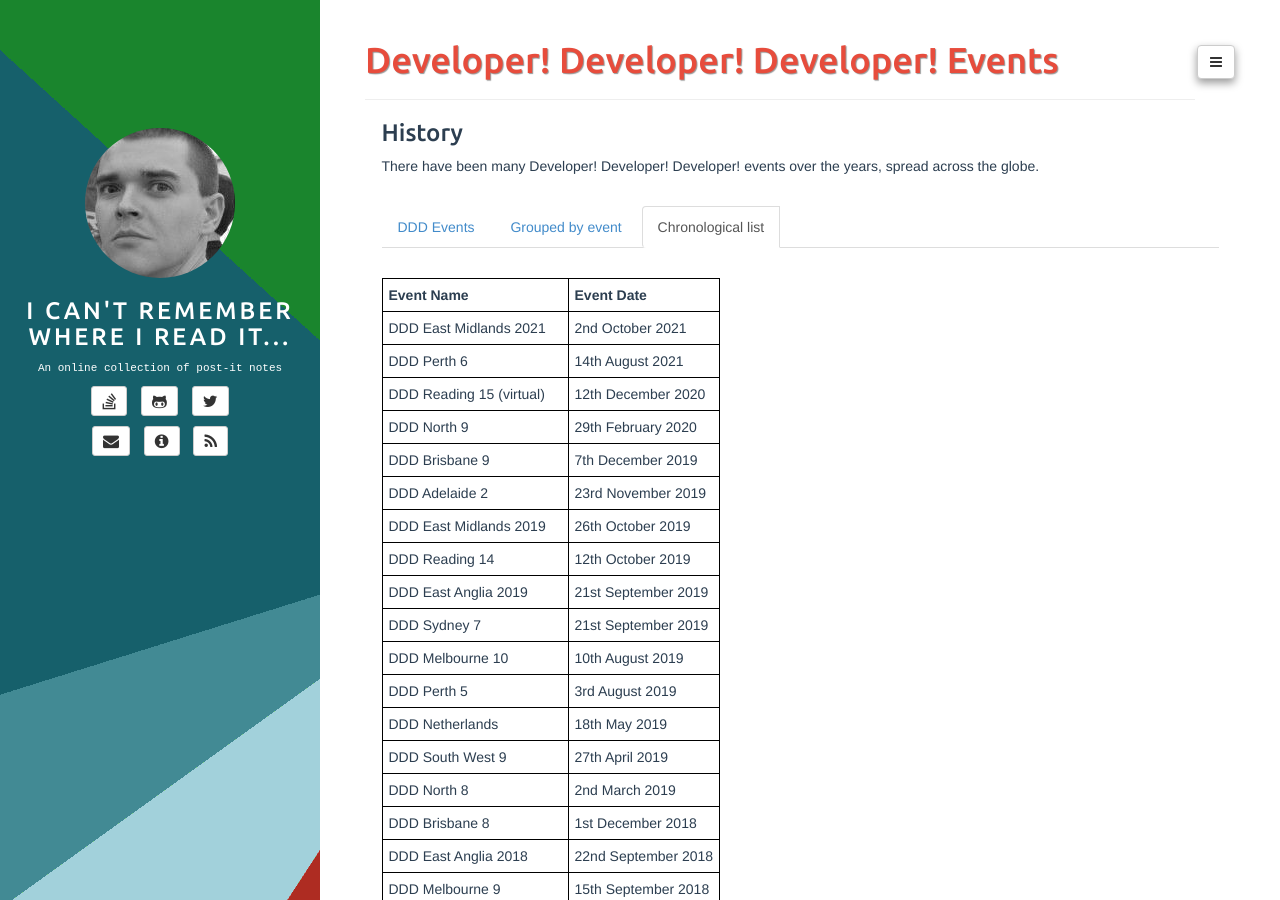
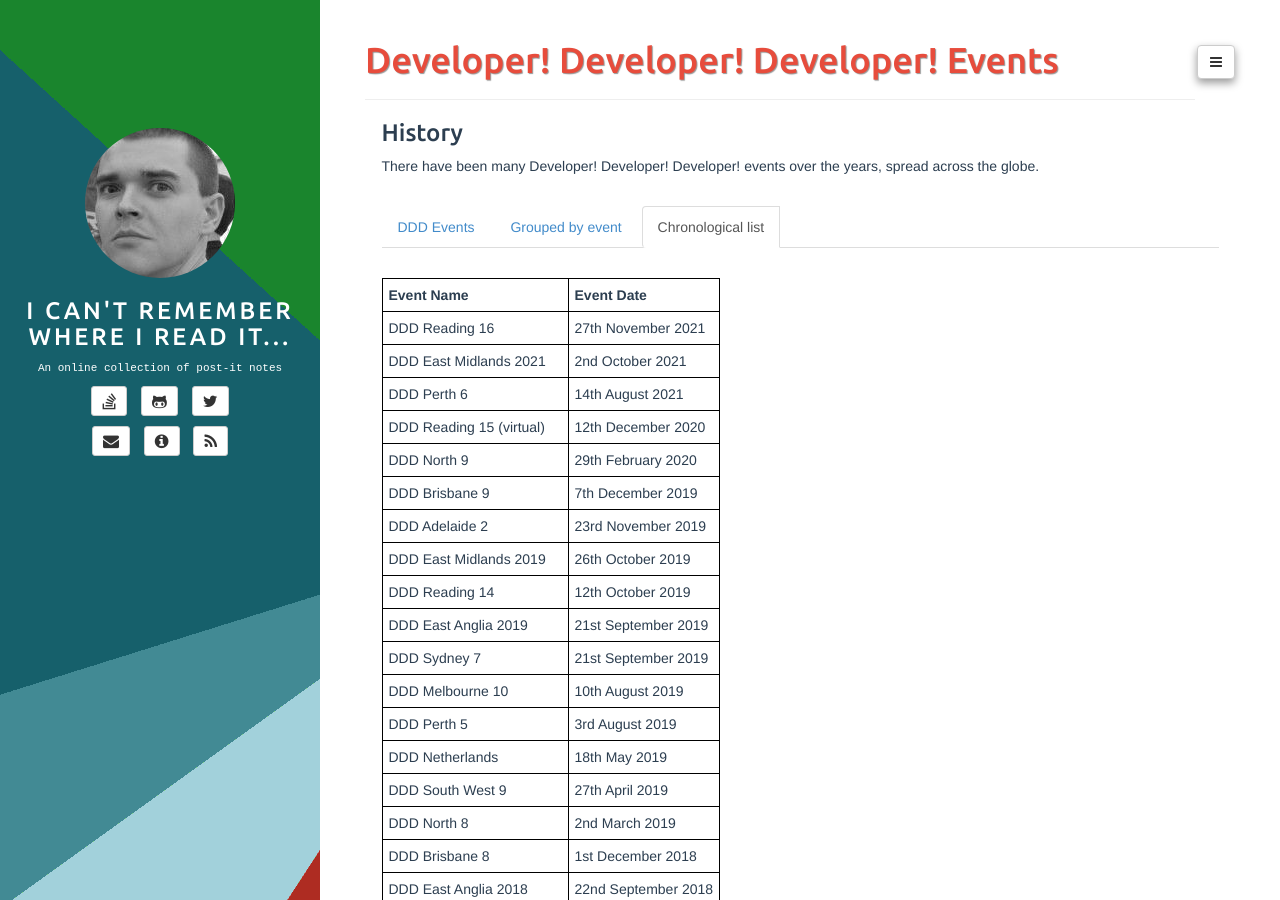
Before and after one commit to adrianbanks/adrianbanks.github.io, a Jekyll site: the page built from ddd-list.md, in a window 1280 px wide and 900 px high. Built offline with Jekyll 4.4.1, drawn with Linux system fonts in a browser that asks for light colours.

Commit message:
Add DDD Reading 16

```diff
--- a/ddd-list.md
+++ b/ddd-list.md
@@ -15,6 +15,7 @@ There have been many Developer! Developer! Developer! events over the years, spr
 
 | **Event Name**             | **Event Date**      |
 | -------------------------- | ------------------- |
+|  DDD Reading 16            | 27th November 2021  |
 |  DDD East Midlands 2021    | 2nd October 2021    |
 |  DDD Perth 6               | 14th August 2021    |
 |  DDD Reading 15 (virtual)  | 12th December 2020  |
```
Also changed, not shown: ddd-grouped.md (+1 -0 lines).
